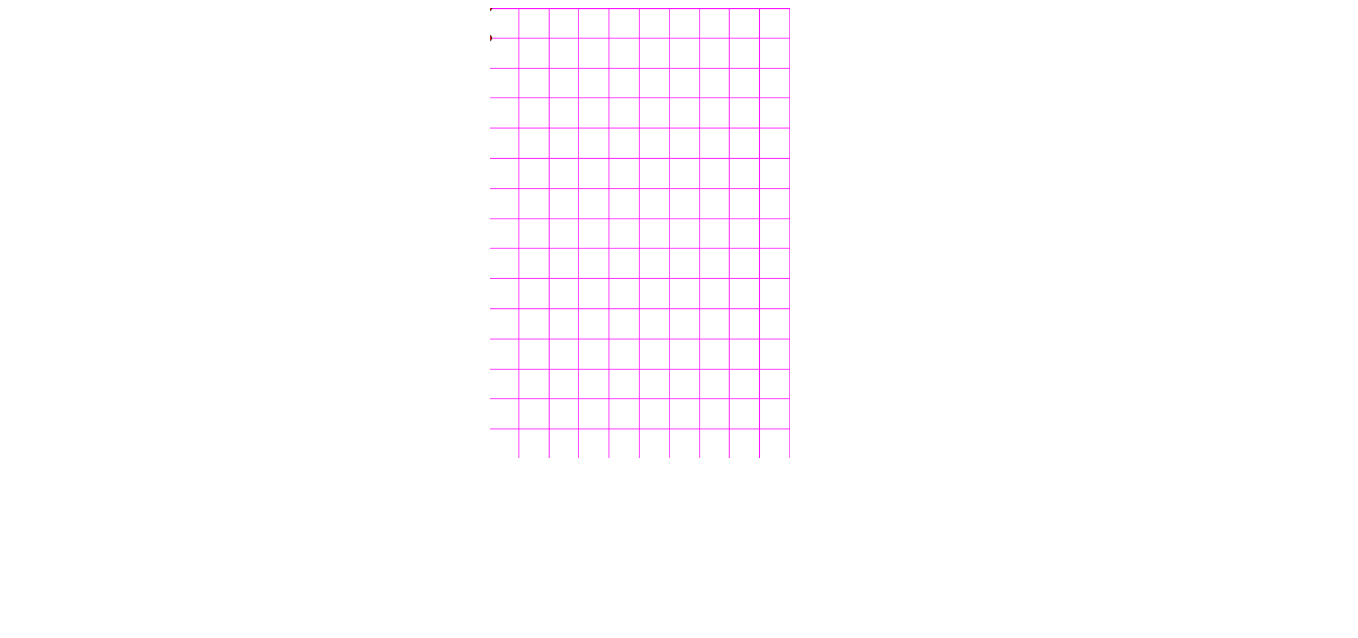
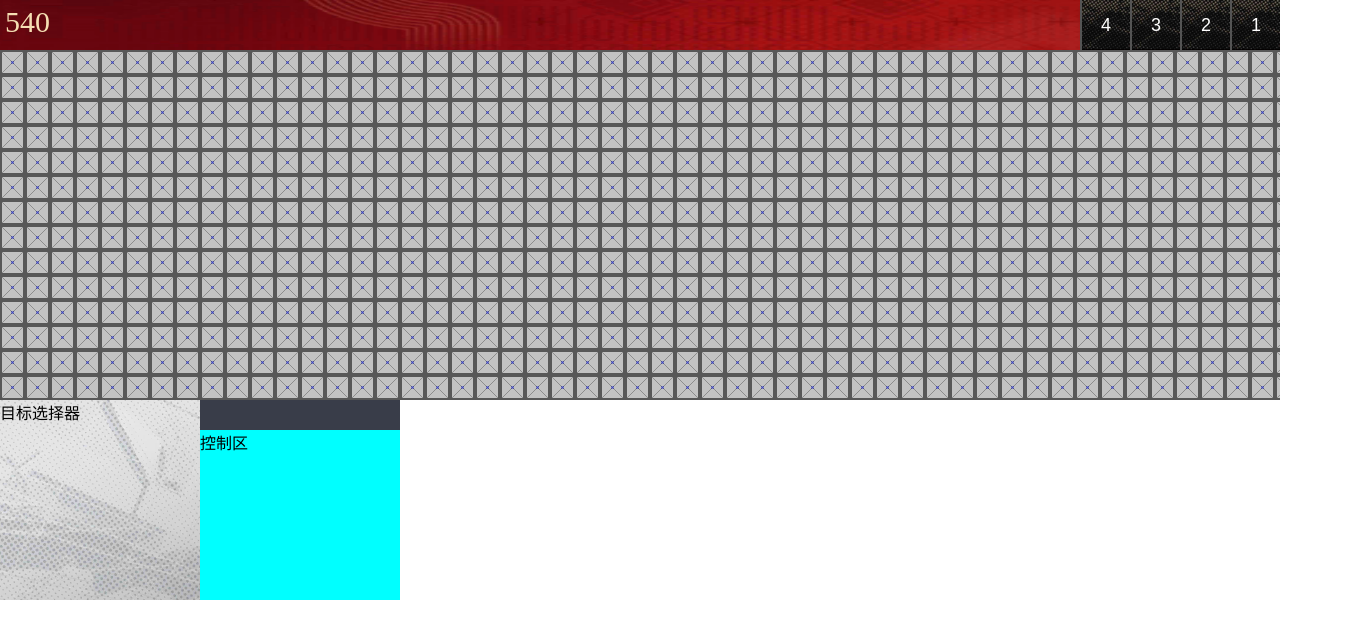
Before and after one commit to vincentwusining/5477, a plain HTML site: page game.html in a window 1280 px wide. Shown: the whole page, 1358 px wide, since content can reach past the window. Drawn offline with Linux system fonts and the light colour scheme.

Commit message:
Add files via upload

```diff
--- a/game.html
+++ b/game.html
@@ -6,11 +6,87 @@
     <meta http-equiv="X-UA-Compatible" content="IE=edge">
     <meta name="viewport" content="width=device-width, initial-scale=1.0">
     <title>game</title>
+    <style>
+        button {
+            display: flex;
+            color: white;
+            background-color: rgb(0, 0, 0, 0);
+            padding: 0px;
+            margin: 0px;
+            width: 50px;
+            height: 50px;
+            font-size: large;
+            transition: 0.5s;
+            align-items: center;
+            justify-content: center;
+            background: url(img/back.png) no-repeat;
+            background-size: 426px 50px;
+            border-right: 0px;
+            border-top: 0px;
+            border-bottom: 0px;
+        }
+
+        button:hover {
+            width: 150px;
+        }
+
+        button>span {
+            display: flex;
+            position: relative;
+            left: 25px;
+            color: white;
+            border: 0px;
+            margin: 0px;
+            padding: 0px;
+            height: 50px;
+            width: 0px;
+            opacity: 1;
+            align-items: center;
+            white-space: nowrap;
+            transition: all 0.5s;
+        }
+
+        button:hover>span {
+            width: 100px;
+        }
+
+        button:hover>span:active {
+            background-color: rgb(60, 60, 60, 0.4);
+            transition: 0s
+        }
+    </style>
+    <script>
+        function index1() {
+            window.location.assign("./game.html");
+        }
+        function index2() {
+            window.location.assign("./test.html");
+        }
+        function index3() {
+            window.location.assign("./test.html");
+        }
+        function index4() {
+            window.location.assign("./test.html");
+        }
+    </script>
 </head>
 
-<body>
-    <div style="display:flex;justify-content: center;">
-        <img src="img/back3.png" style="width: 300px;height: 450px;">
+<body style="margin:0px">
+    <div
+        style="display: flex; flex-direction: row-reverse; height: 50px;background-color: #393d49;background: url(img/back1.png) no-repeat;background-size:100% 100px;">
+        <p style="margin: 5px;font-size: 30px;position: absolute;left: 0px; color: wheat">540</p>
+        <button style="z-index: 10;">1<span onclick="index1()">自制游戏</span></button>
+        <button style="z-index: 9;">2<span onclick="index2()">内容</span></button>
+        <button style="z-index: 8;">3<span onclick="index3()">内容</span></button>
+        <button style="z-index: 7;">4<span onclick="index4()">内容</span></button>
+    </div>
+    <div style="height:350px;background-image: url(img/board.png);background-size: 25px ;"></div>
+    <div style="display: flex;">
+        <div style="background-image: url(img/back2.png);width:200px;height: 200px;">目标选择器</div>
+        <div style="display: flex;flex-direction: column;">
+            <div style="display: flex;flex-direction: row;height:30px;background-color: #393d49;width:200px;"></div>
+            <div style="background-color: aqua;height:170px">控制区</div>
+        </div>
     </div>
 </body>
 
```
